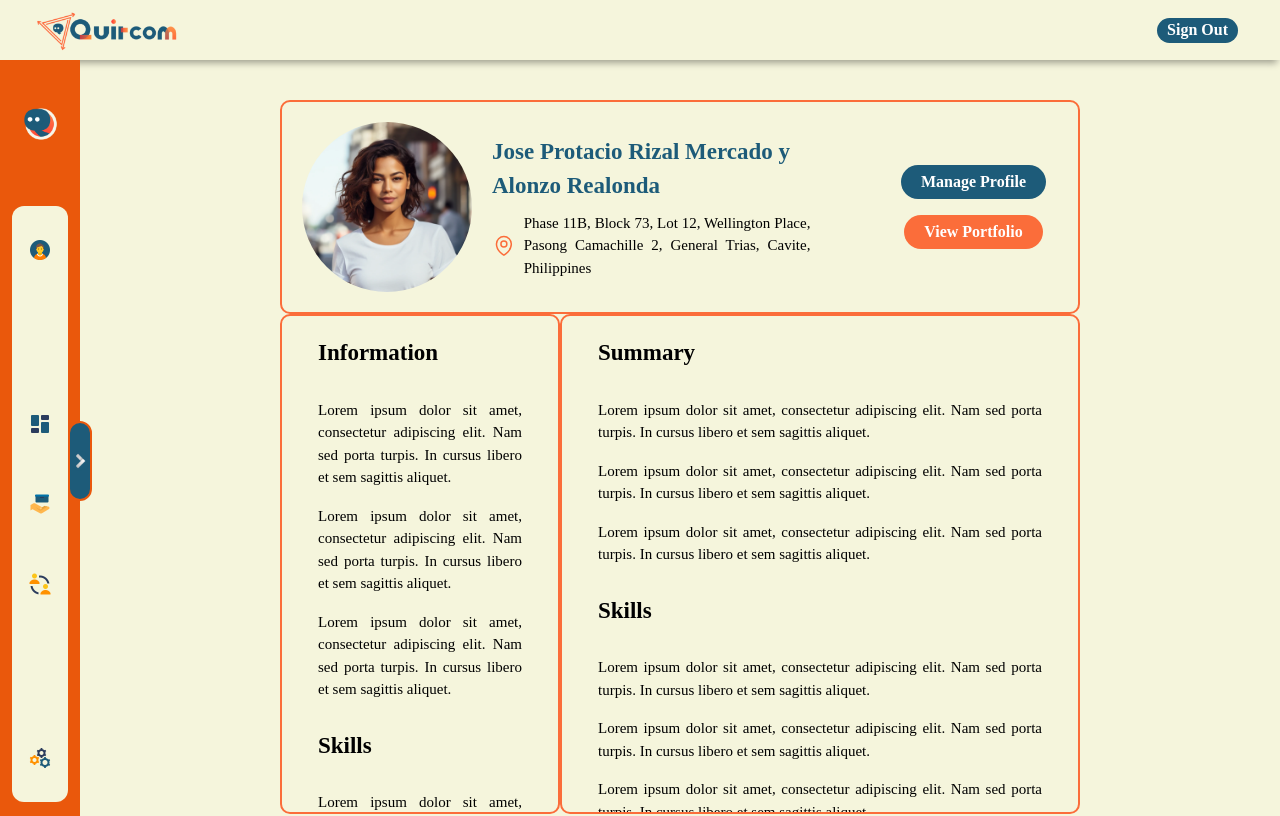
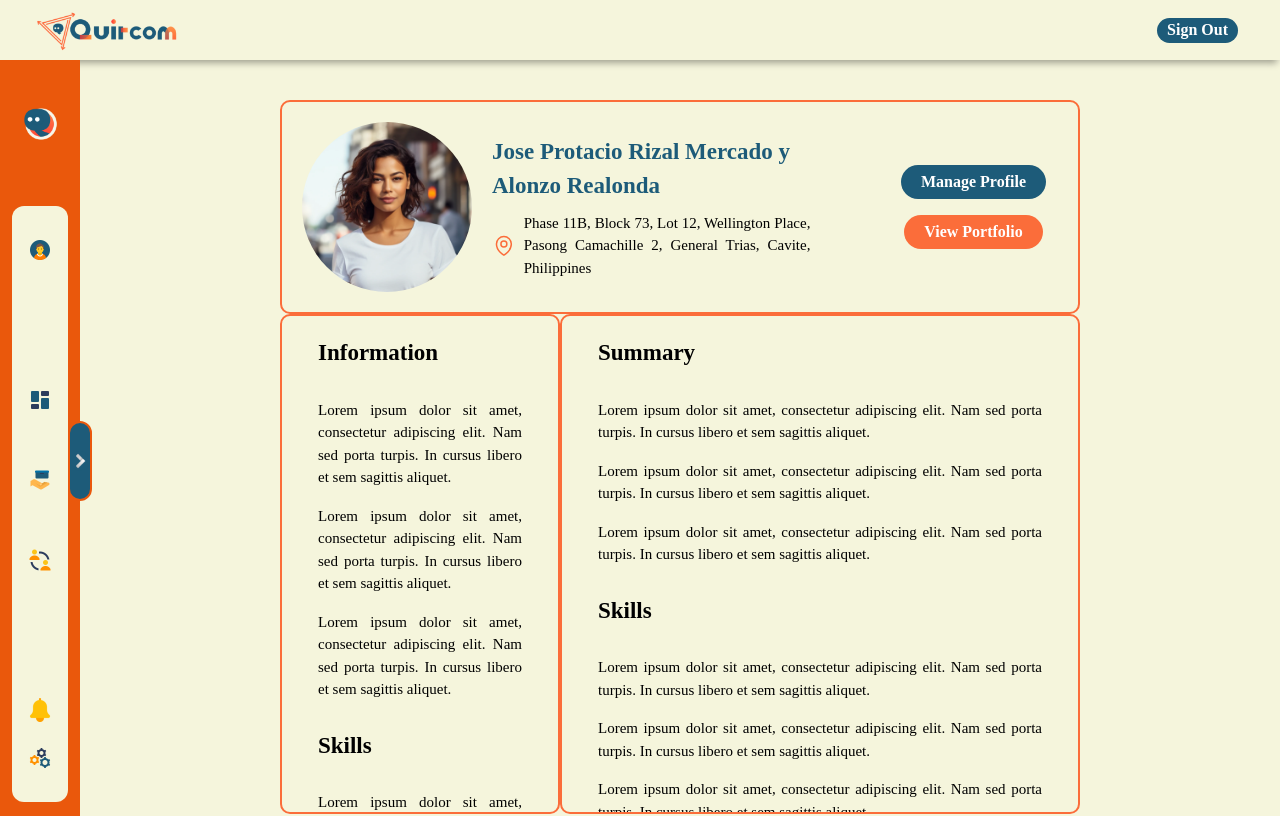
Before and after one commit to jianDeveloper/quircom, a React (Vite) app: page /client/profile in a window 1280 px wide. Shown: the top 816 px of the page. Built offline with nearby package versions, Linux system fonts and the light colour scheme.

Commit message:
added notif on navbar

```diff
--- a/src/client/CNav.jsx
+++ b/src/client/CNav.jsx
@@ -8,6 +8,8 @@ import userL from '../assets/user.png';
 import dboardL from '../assets/dboard.png';
 import serviceL from '../assets/service.png';
 import trackerL from '../assets/tracker.png';
+import notifL from '../assets/bell.png';
+import notif2L from '../assets/bell2.png';
 import settingsL from '../assets/settings.png';
 
 
@@ -59,12 +61,20 @@ const CNav = () => {
             </li>
           </Link>
           </ul>
+          <ul>
           <Link to="/client/settings">
-            <div className={`text-[#163646] ${!controller && 'px-2 py-2 my-2 hover:rotate-[360deg] duration-500'} p-4 font-medium flex items-center gap-x-4 cursor-pointer hover:bg-blue-200 rounded-md`}>
+            <li className={`text-[#163646] ${!controller && 'px-2 py-2 my-2 hover:rotate-[360deg] duration-500'} p-4 font-medium flex items-center gap-x-4 cursor-pointer hover:bg-blue-200 rounded-md`}>
+              <img src={notifL} className='h-6 w-6' />
+              <span className={`${!controller && 'hidden'} origin-left duration-200`}>Settings</span>
+            </li>
+          </Link>
+          <Link to="/client/settings">
+            <li className={`text-[#163646] ${!controller && 'px-2 py-2 my-2 hover:rotate-[360deg] duration-500'} p-4 font-medium flex items-center gap-x-4 cursor-pointer hover:bg-blue-200 rounded-md`}>
               <img src={settingsL} className='h-6 w-6' />
               <span className={`${!controller && 'hidden'} origin-left duration-200`}>Settings</span>
-            </div>
+            </li>
           </Link>
+          </ul>
         </div>
       </div>
     </aside>
```
